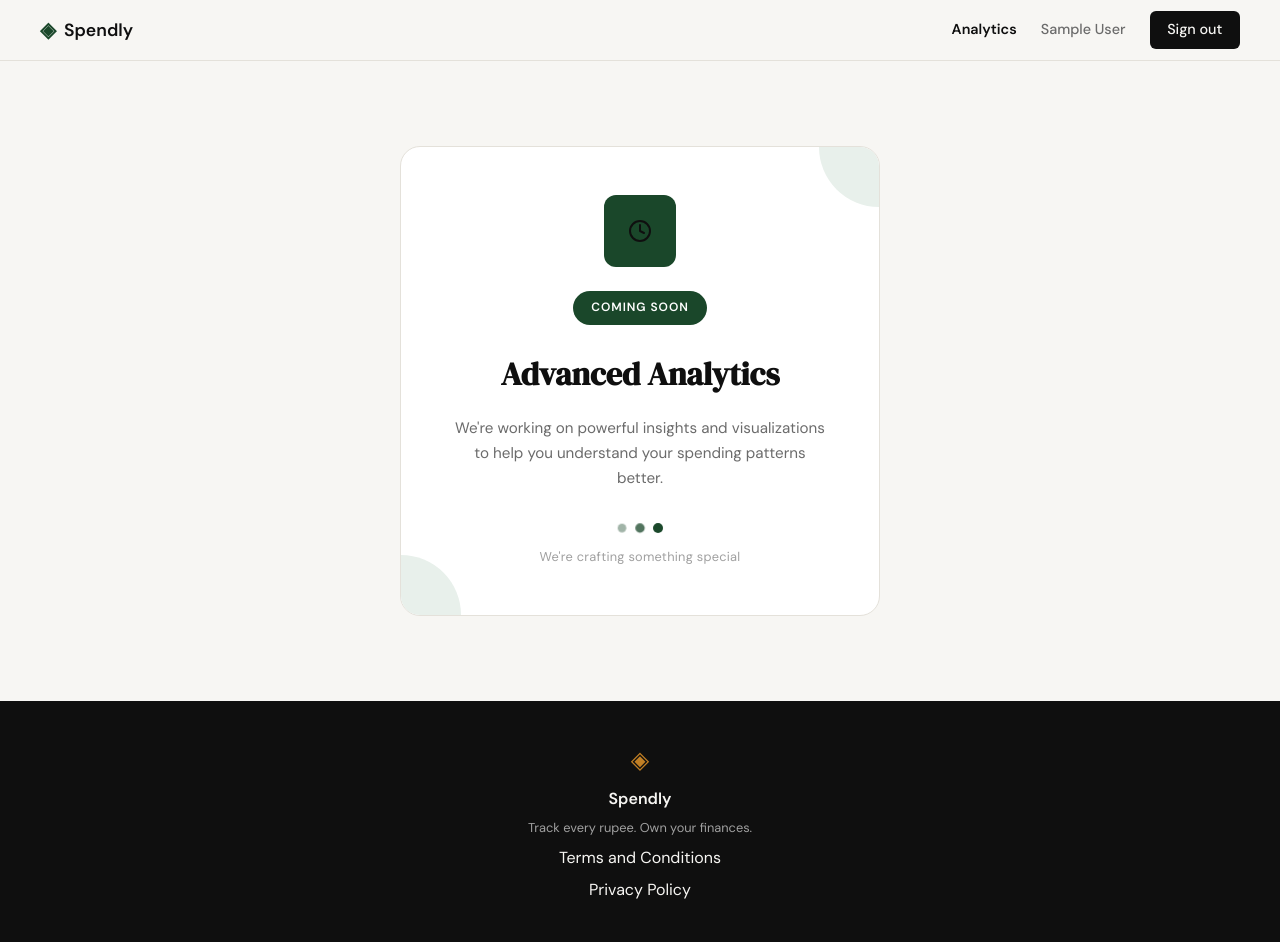
After one commit to ysaikrishna26/spendly, a Flask app: page /analytics in a window 1280 px wide. The commit adds this page. Run offline with Flask 3, Linux system fonts and the light colour scheme; the visitor is signed in with stand-in values (Sample User, id 1).

Commit message:
added figma mcp and then got the page created directly with figma design

```diff
--- a/app.py
+++ b/app.py
@@ -283,6 +283,14 @@ def profile():
     )
 
 
+@app.route("/analytics")
+def analytics():
+    if not session.get("user_id"):
+        return redirect(url_for("login"))
+
+    return render_template("analytics.html")
+
+
 @app.route("/expenses/add")
 def add_expense():
     return "Add expense — coming in Step 7"
--- a/static/css/style.css
+++ b/static/css/style.css
@@ -862,3 +862,140 @@ a { color: inherit; text-decoration: none; }
     .profile-filter { flex-direction: column; align-items: stretch; }
     .profile-filter-custom { flex-wrap: wrap; }
 }
+
+/* ------------------------------------------------------------------ */
+/* Navbar link active state                                            */
+/* ------------------------------------------------------------------ */
+
+.nav-link.is-active {
+    color: var(--ink);
+    font-weight: 600;
+}
+
+/* ------------------------------------------------------------------ */
+/* Analytics — coming soon page                                        */
+/* ------------------------------------------------------------------ */
+
+.analytics-section {
+    min-height: calc(100vh - 60px - 100px);
+    display: flex;
+    align-items: center;
+    justify-content: center;
+    padding: 3rem 1.5rem;
+}
+
+.coming-soon-card {
+    position: relative;
+    overflow: hidden;
+    width: 100%;
+    max-width: 480px;
+    background: var(--paper-card);
+    border: 1px solid var(--border);
+    border-radius: var(--radius-lg);
+    padding: 3rem 2.5rem;
+    text-align: center;
+}
+
+.coming-soon-card::before,
+.coming-soon-card::after {
+    content: "";
+    position: absolute;
+    width: 120px;
+    height: 120px;
+    background: var(--accent-light);
+    border-radius: 50%;
+}
+
+.coming-soon-card::before { top: -60px; right: -60px; }
+.coming-soon-card::after { bottom: -60px; left: -60px; }
+
+.coming-soon-icon {
+    position: relative;
+    z-index: 1;
+    width: 72px;
+    height: 72px;
+    margin: 0 auto 1.5rem;
+    background: var(--accent);
+    border-radius: var(--radius-md);
+    display: flex;
+    align-items: center;
+    justify-content: center;
+}
+
+.coming-soon-icon i {
+    width: 32px;
+    height: 32px;
+    color: var(--paper-card);
+}
+
+.coming-soon-badge {
+    position: relative;
+    z-index: 1;
+    display: inline-block;
+    background: var(--accent);
+    color: var(--paper-card);
+    font-size: 0.75rem;
+    font-weight: 600;
+    text-transform: uppercase;
+    letter-spacing: 0.08em;
+    padding: 0.45rem 1.15rem;
+    border-radius: 999px;
+    margin-bottom: 1.5rem;
+}
+
+.coming-soon-title {
+    position: relative;
+    z-index: 1;
+    font-family: var(--font-display);
+    font-size: 2rem;
+    color: var(--ink);
+    margin-bottom: 1rem;
+}
+
+.coming-soon-desc {
+    position: relative;
+    z-index: 1;
+    font-size: 0.95rem;
+    color: var(--ink-muted);
+    line-height: 1.65;
+    max-width: 380px;
+    margin: 0 auto 2rem;
+}
+
+.coming-soon-dots {
+    position: relative;
+    z-index: 1;
+    display: flex;
+    align-items: center;
+    justify-content: center;
+    gap: 0.5rem;
+    margin-bottom: 0.85rem;
+}
+
+.coming-soon-dot {
+    width: 10px;
+    height: 10px;
+    border-radius: 50%;
+    background: var(--accent);
+    animation: coming-soon-pulse 1.4s ease-in-out infinite;
+}
+
+.coming-soon-dot:nth-child(2) { animation-delay: 0.2s; }
+.coming-soon-dot:nth-child(3) { animation-delay: 0.4s; }
+
+@keyframes coming-soon-pulse {
+    0%, 80%, 100% { opacity: 0.35; transform: scale(0.85); }
+    40% { opacity: 1; transform: scale(1); }
+}
+
+.coming-soon-note {
+    position: relative;
+    z-index: 1;
+    font-size: 0.8rem;
+    color: var(--ink-faint);
+    letter-spacing: 0.02em;
+}
+
+@media (max-width: 600px) {
+    .coming-soon-card { padding: 2.5rem 1.5rem; }
+}
--- /dev/null
+++ b/templates/analytics.html
@@ -0,0 +1,29 @@
+{% extends "base.html" %}
+
+{% block title %}Analytics — Spendly{% endblock %}
+
+{% block content %}
+
+<section class="analytics-section">
+    <div class="coming-soon-card">
+        <div class="coming-soon-icon">
+            <i data-lucide="clock"></i>
+        </div>
+
+        <span class="coming-soon-badge">Coming Soon</span>
+
+        <h1 class="coming-soon-title">Advanced Analytics</h1>
+        <p class="coming-soon-desc">
+            We're working on powerful insights and visualizations to help you understand your spending patterns better.
+        </p>
+
+        <div class="coming-soon-dots">
+            <span class="coming-soon-dot"></span>
+            <span class="coming-soon-dot"></span>
+            <span class="coming-soon-dot"></span>
+        </div>
+        <p class="coming-soon-note">We're crafting something special</p>
+    </div>
+</section>
+
+{% endblock %}
--- a/templates/base.html
+++ b/templates/base.html
@@ -20,6 +20,7 @@
             </a>
             <div class="nav-links">
                 {% if session.get('user_id') %}
+                <a href="{{ url_for('analytics') }}" class="nav-link{{ ' is-active' if request.endpoint == 'analytics' else '' }}">Analytics</a>
                 <a href="{{ url_for('profile') }}">{{ session.get('user_name') }}</a>
                 <a href="{{ url_for('logout') }}" class="nav-cta">Sign out</a>
                 {% else %}
```
